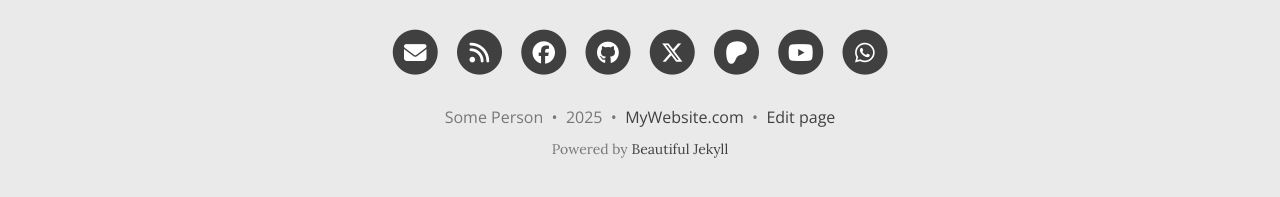
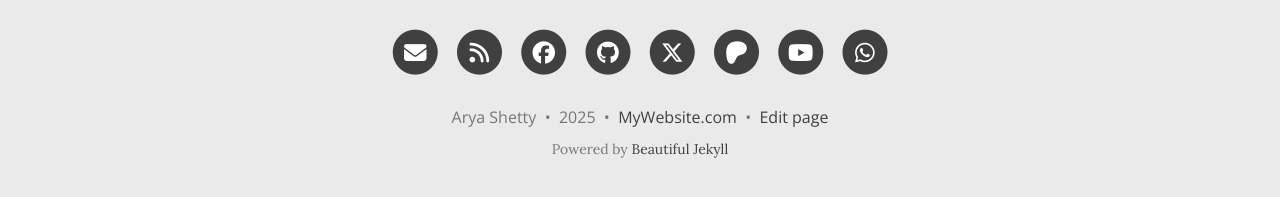
Before and after one commit to AryaShetty08/aryashetty08.github.io, a Jekyll site: the page built from index.html, in a window 1280 px wide and 1369 px high. Shown: the part 1159-1356 px from the top of the window. Built offline with Jekyll 4.4.1, drawn with Linux system fonts in a browser that asks for light colours; the list of posts is cut into pages by our own code; comment, search, counter and statistics services are not loaded.

Commit message:
Update _config.yml

```diff
--- a/_config.yml
+++ b/_config.yml
@@ -13,14 +13,14 @@
 title: Arya Shetty's Website
 
 # Your name to show in the footer
-author: Some Person
+author: Arya Shetty
 
 ###############################################
 # --- List of links in the navigation bar --- #
 ###############################################
 
 navbar-links:
-  About Me: "aboutme"
+  About Me: "README"
   Resources:
     - Beautiful Jekyll: "https://beautifuljekyll.com"
     - Learn markdown: "https://www.markdowntutorial.com/"
```
